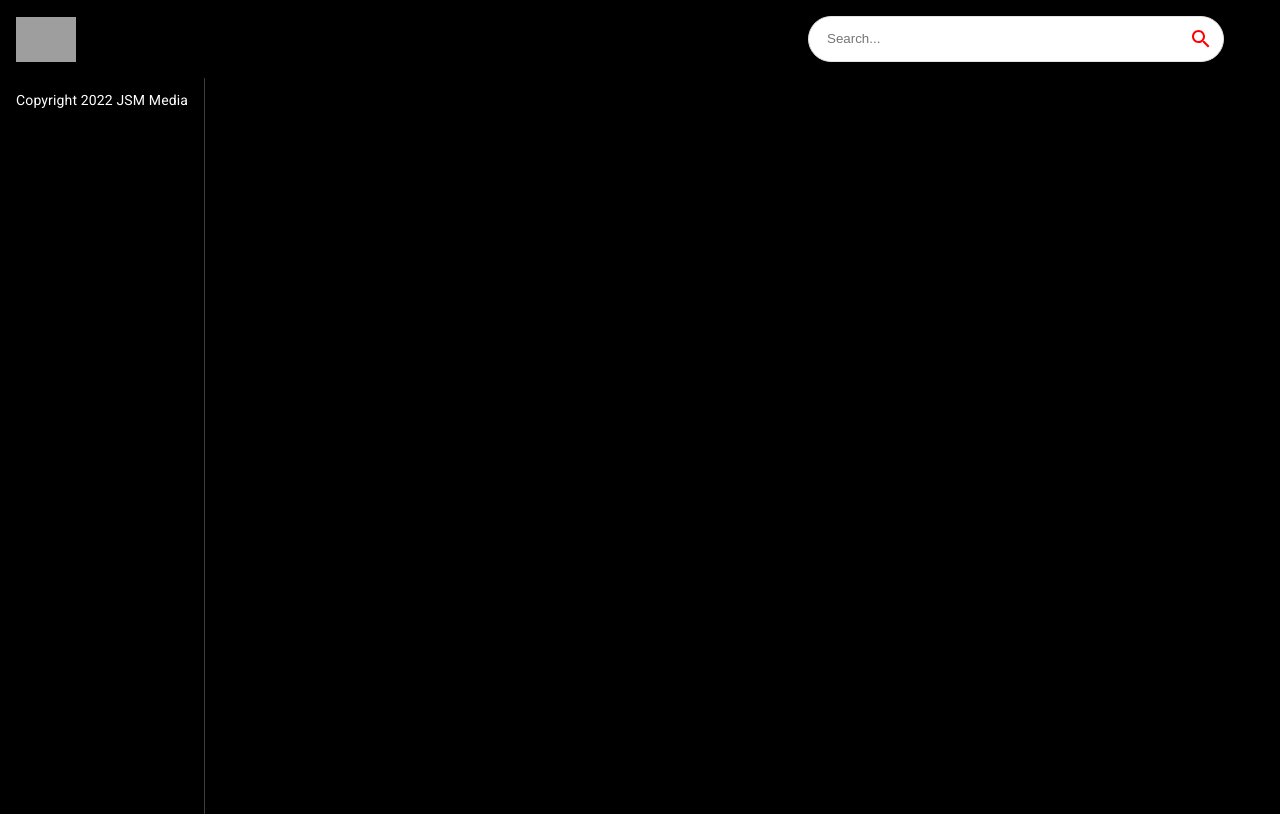
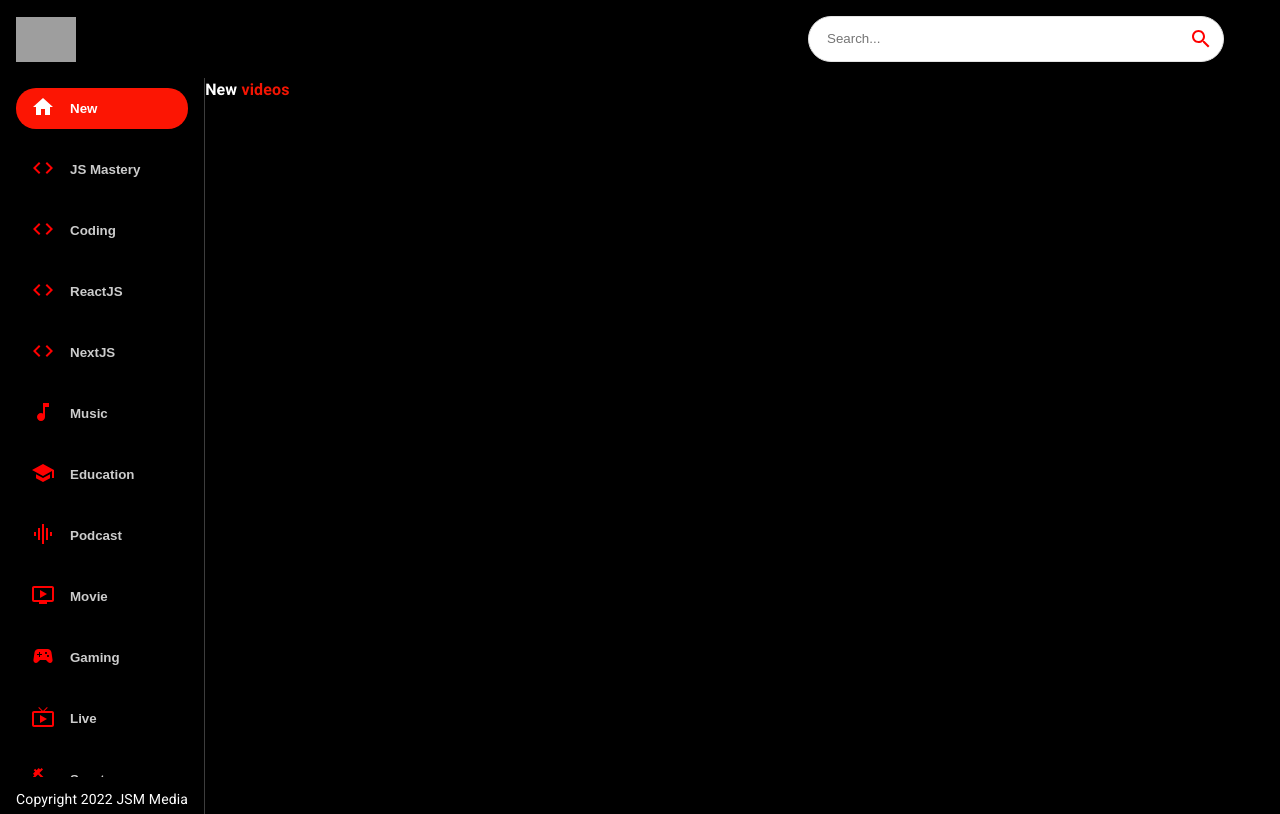
Before and after one commit to highcourtdev/youtube_learn, a React (Create React App) app: page / in a window 1280 px wide. Built offline with nearby package versions, Linux system fonts and the light colour scheme; grey boxes are pictures that could not be loaded.

Commit message:
Designed the sidebar

```diff
--- a/src/components/Feed.jsx
+++ b/src/components/Feed.jsx
@@ -1,5 +1,5 @@
 import { useState, useEffect } from 'react';
-import { Box, Stack, Typography} from '@mui/material';
+import { Box, Stack, Typography } from '@mui/material';
 import { Sidebar } from "./";
 
 const Feed = () => {
@@ -14,6 +14,11 @@ const Feed = () => {
           Copyright 2022 JSM Media
         </Typography>
       </Box>
+      <Box>
+        <Typography varient="h4" fontWeight="bold" mb={2} sx={{color:'white'}} >
+          New <span style={{ color: "#F31503"}}>videos</span>
+        </Typography>
+      </Box>
     </Stack>
   )
 }
--- a/src/components/Sidebar.jsx
+++ b/src/components/Sidebar.jsx
@@ -1,7 +1,32 @@
-import React from 'react'
+import { Stack } from '@mui/material';
+import { categories } from "../utils/constants";
 
+const selectedCategory = "New"
 const Sidebar = () => {
-
+    return (
+        <Stack
+            direction="row"
+            sx={{
+                overflowY:"auto",
+                height: { sx: 'auto', md: '95%' },
+                flexDirection: { md: 'column' },
+            }}
+        >
+            {categories.map((category) => (
+                <button
+                    className="category-btn"
+                    style={{
+                        background: category.name === selectedCategory && '#FC1503',
+                        color: 'white'
+                    }}
+                    key={category.name}
+                >
+                    <span style={{color: category.name === selectedCategory ? 'white' : 'red', marginRight: '15px' }}>{category.icon}</span>
+                    <span style={{opacity: category.name === selectedCategory ? '1' : '0.8'}}>{category.name}</span>
+                </button>
+            ))}
+        </Stack>
+    )
 }
 
 export default Sidebar
```
